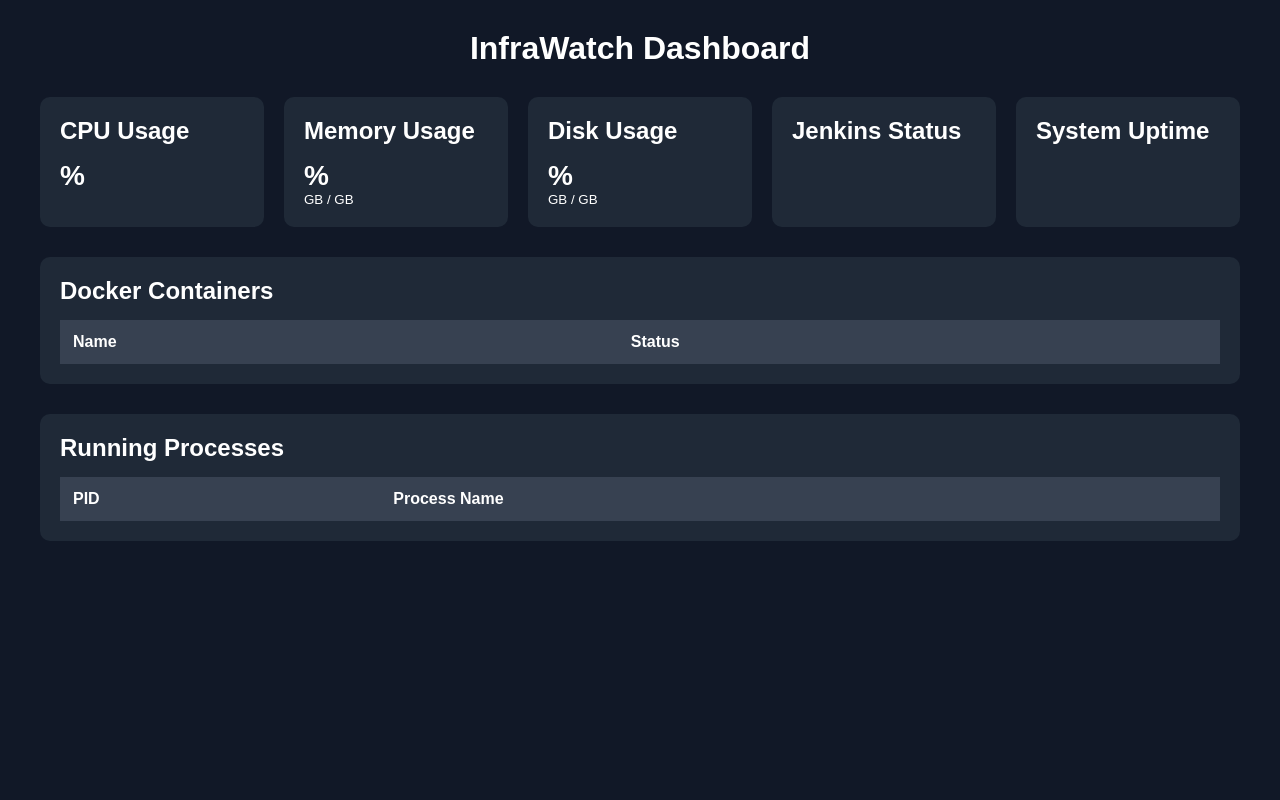
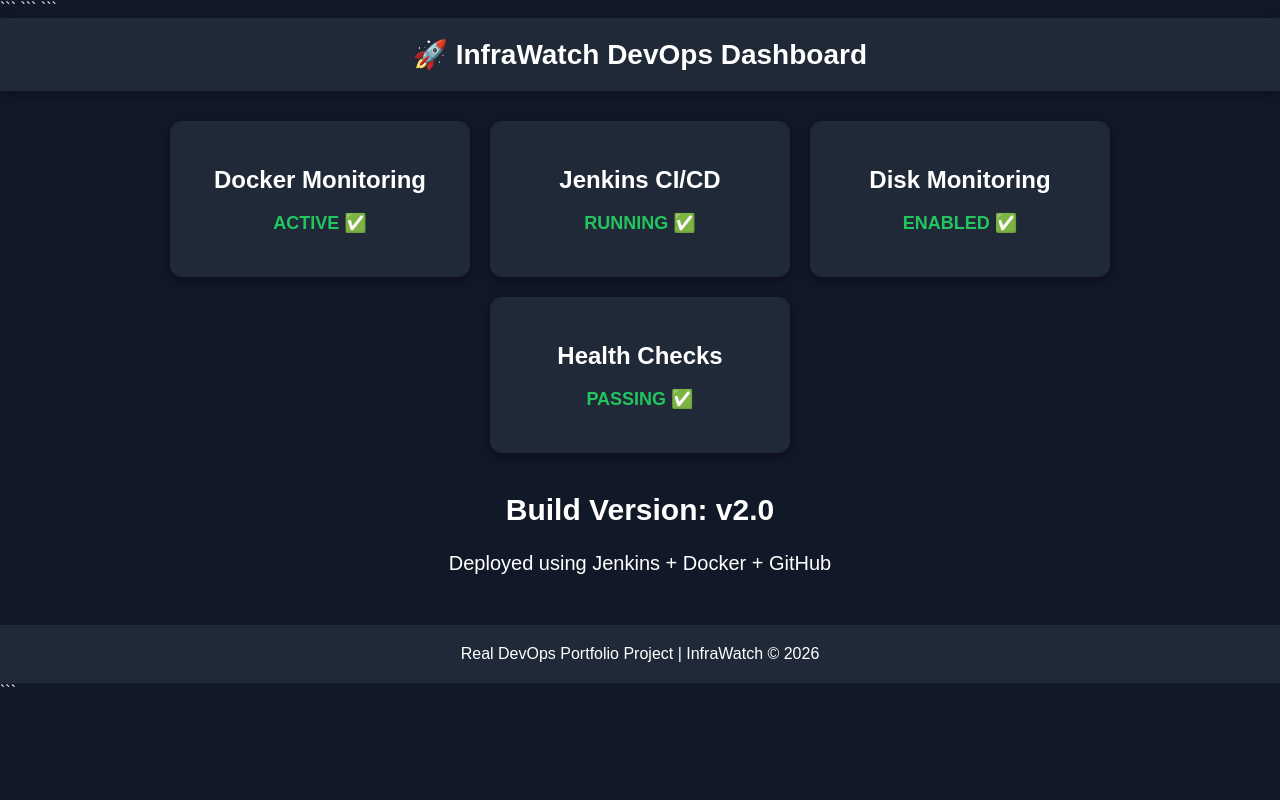
Before and after one commit to Jatinnrawal/infrawatch-devops, a Flask app: template app/templates/dashboard.html in a window 1280 px wide. Run offline with Flask 3, Linux system fonts and the light colour scheme; the template is opened without the code that fills it, so the values that code supplies are empty.

Commit message:
Updated dashboard UI

````diff
--- a/app/templates/dashboard.html
+++ b/app/templates/dashboard.html
@@ -1,88 +1,122 @@
-<html>
+<!DOCTYPE html>
+
+<html lang="en">
 <head>
-    <title>InfraWatch Dashboard</title>
-    <link rel="stylesheet" href="{{ url_for('static', filename='style.css') }}">
+    <meta charset="UTF-8">
+    <meta name="viewport" content="width=device-width, initial-scale=1.0">
+    <title>InfraWatch DevOps Dashboard</title>
+
+```
+<style>
+    body {
+        background-color: #111827;
+        color: white;
+        font-family: Arial, sans-serif;
+        margin: 0;
+        padding: 0;
+    }
+
+    .navbar {
+        background: #1f2937;
+        padding: 20px;
+        text-align: center;
+        font-size: 28px;
+        font-weight: bold;
+        box-shadow: 0 2px 10px rgba(0,0,0,0.4);
+    }
+
+    .container {
+        width: 90%;
+        margin: 30px auto;
+    }
+
+    .cards {
+        display: flex;
+        gap: 20px;
+        flex-wrap: wrap;
+        justify-content: center;
+    }
+
+    .card {
+        background: #1f2937;
+        padding: 25px;
+        border-radius: 12px;
+        width: 250px;
+        text-align: center;
+        box-shadow: 0 4px 12px rgba(0,0,0,0.4);
+    }
+
+    .card h2 {
+        margin-bottom: 10px;
+    }
+
+    .status {
+        color: #22c55e;
+        font-weight: bold;
+        font-size: 18px;
+    }
+
+    .version {
+        text-align: center;
+        margin-top: 40px;
+        font-size: 20px;
+    }
+
+    .footer {
+        text-align: center;
+        margin-top: 50px;
+        padding: 20px;
+        background: #1f2937;
+    }
+</style>
+```
+
 </head>
+
 <body>
+
+```
+<div class="navbar">
+    🚀 InfraWatch DevOps Dashboard
+</div>
 
 <div class="container">
 
-    <h1>InfraWatch Dashboard</h1>
-
-    <div class="grid">
+    <div class="cards">
 
         <div class="card">
-            <h2>CPU Usage</h2>
-            <p>{{ data.cpu }}%</p>
+            <h2>Docker Monitoring</h2>
+            <p class="status">ACTIVE ✅</p>
         </div>
 
         <div class="card">
-            <h2>Memory Usage</h2>
-            <p>{{ data.memory.percent }}%</p>
-            <small>
-                {{ data.memory.used }} GB /
-                {{ data.memory.total }} GB
-            </small>
+            <h2>Jenkins CI/CD</h2>
+            <p class="status">RUNNING ✅</p>
         </div>
 
         <div class="card">
-            <h2>Disk Usage</h2>
-            <p>{{ data.disk.percent }}%</p>
-            <small>
-                {{ data.disk.used }} GB /
-                {{ data.disk.total }} GB
-            </small>
+            <h2>Disk Monitoring</h2>
+            <p class="status">ENABLED ✅</p>
         </div>
 
         <div class="card">
-            <h2>Jenkins Status</h2>
-            <p>{{ data.jenkins_status }}</p>
-        </div>
-
-        <div class="card">
-            <h2>System Uptime</h2>
-            <p>{{ data.uptime }}</p>
+            <h2>Health Checks</h2>
+            <p class="status">PASSING ✅</p>
         </div>
 
     </div>
 
-    <div class="section">
-        <h2>Docker Containers</h2>
-
-        <table>
-            <tr>
-                <th>Name</th>
-                <th>Status</th>
-            </tr>
-
-            {% for container in data.containers %}
-            <tr>
-                <td>{{ container.name }}</td>
-                <td>{{ container.status }}</td>
-            </tr>
-            {% endfor %}
-        </table>
-    </div>
-
-    <div class="section">
-        <h2>Running Processes</h2>
-
-        <table>
-            <tr>
-                <th>PID</th>
-                <th>Process Name</th>
-            </tr>
-
-            {% for process in data.processes %}
-            <tr>
-                <td>{{ process.pid }}</td>
-                <td>{{ process.name }}</td>
-            </tr>
-            {% endfor %}
-        </table>
+    <div class="version">
+        <h2>Build Version: v2.0</h2>
+        <p>Deployed using Jenkins + Docker + GitHub</p>
     </div>
 
 </div>
 
+<div class="footer">
+    Real DevOps Portfolio Project | InfraWatch © 2026
+</div>
+```
+
 </body>
 </html>
````
